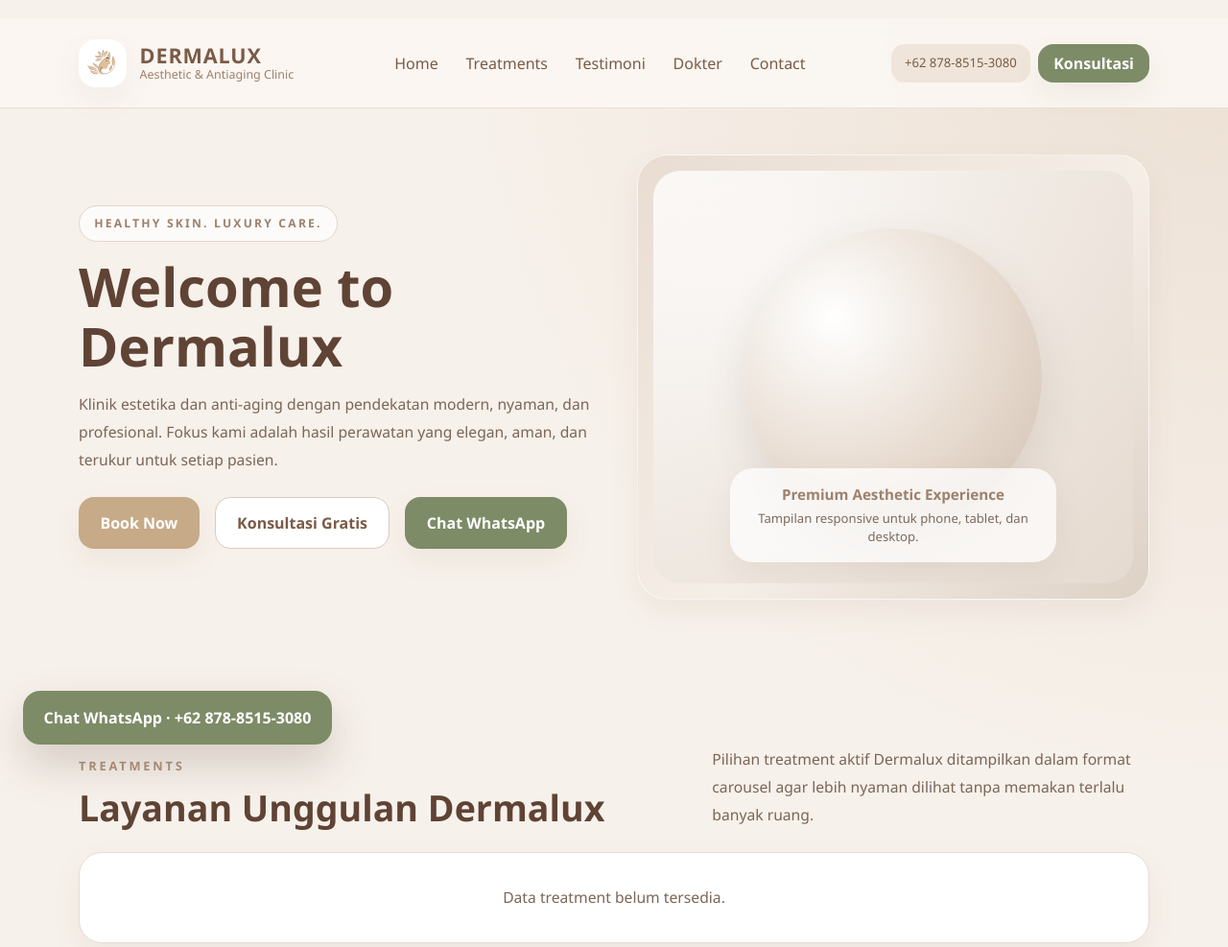
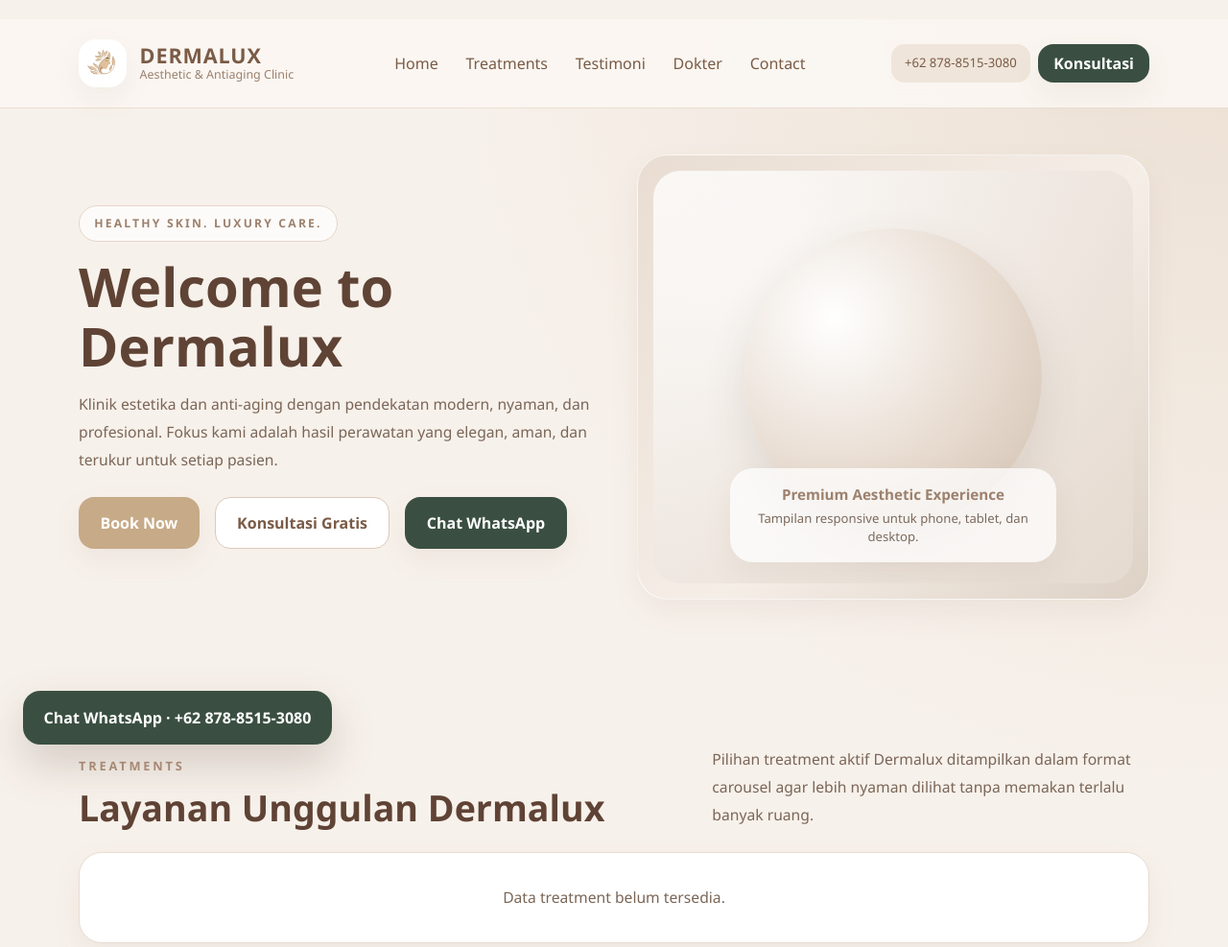
Before and after one commit to felimpascal/dermalux, a Flask app: page /webProfile in a window 1280 px wide. Shown: the top 987 px of the page at 96% size. Run offline with Flask 3, Linux system fonts and the light colour scheme; data that the repository does not hold is empty; some libraries are stand-ins or nearby versions.

Commit message:
update color

```diff
--- a/app/templates/webprofile/dermalux.html
+++ b/app/templates/webprofile/dermalux.html
@@ -11,8 +11,8 @@
     --dl-line:#e8dcd1;
     --dl-gold:#c7aa87;
     --dl-gold-dark:#b79369;
-    --dl-green:#7d8b67;
-    --dl-green-dark:#6d7a59;
+    --dl-green:#3A4F41;
+    --dl-green-dark:#3A4F41;
     --dl-chip:#efe5da;
     --dl-shadow:0 12px 30px rgba(127, 98, 75, 0.08);
     --dl-radius-xl:24px;
```
